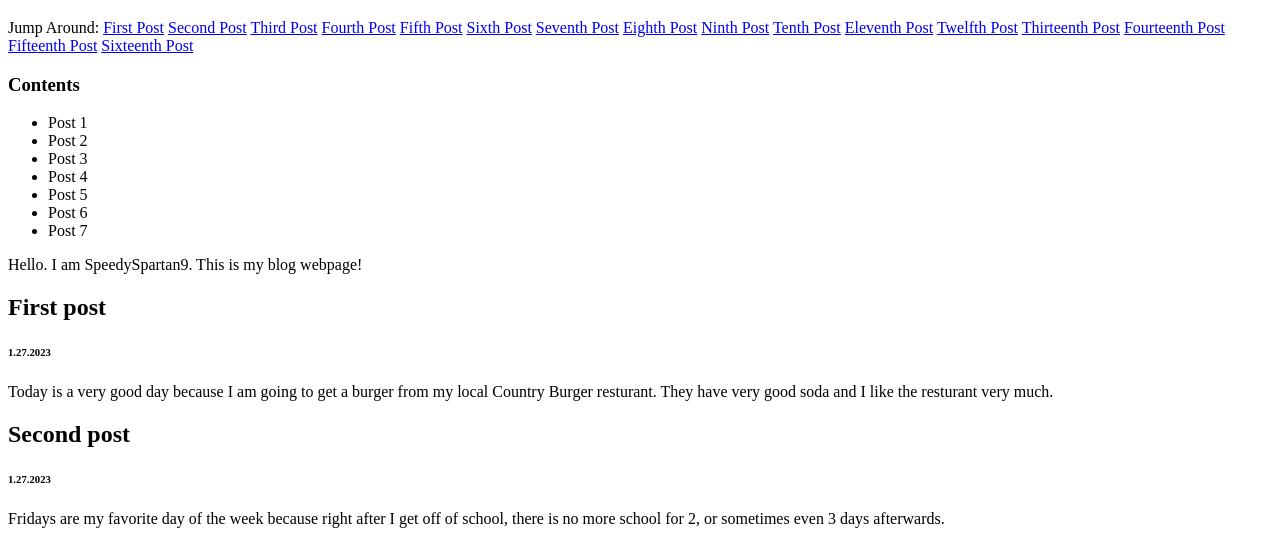
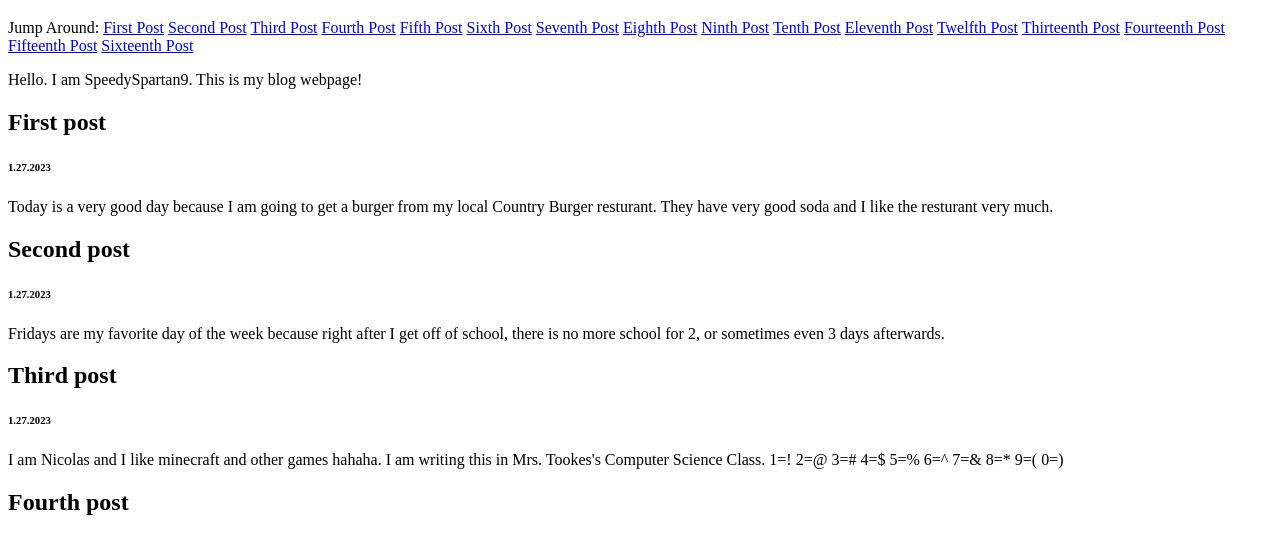
Before and after one commit to speedyspartan9/speedyspartan9.github.io, a plain HTML site: page goofyahhblog.html in a window 1280 px wide. Shown: the part 61-599 px from the top of the page. Drawn offline with Linux system fonts and the light colour scheme.

Commit message:
Update goofyahhblog.html

```diff
--- a/goofyahhblog.html
+++ b/goofyahhblog.html
@@ -69,16 +69,8 @@
 
 
 
-        <h3>Contents</h3>
-        <ul>
-            <li>Post 1</li>
-            <li>Post 2</li>
-            <li>Post 3</li>
-            <li>Post 4</li>
-            <li>Post 5</li>
-            <li>Post 6</li>
-            <li>Post 7</li>
-        </ul>
+
+
 
 
         <p>Hello. I am SpeedySpartan9. This is my blog webpage!
```
